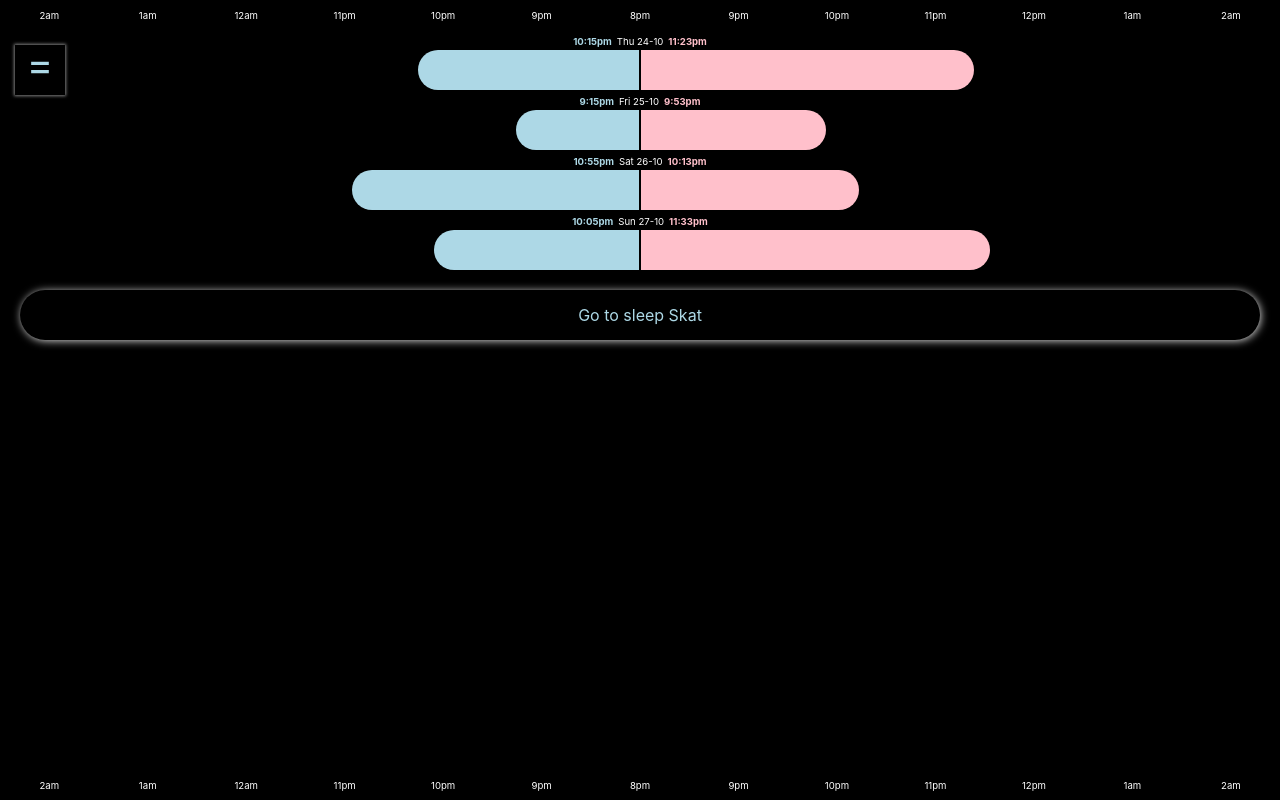
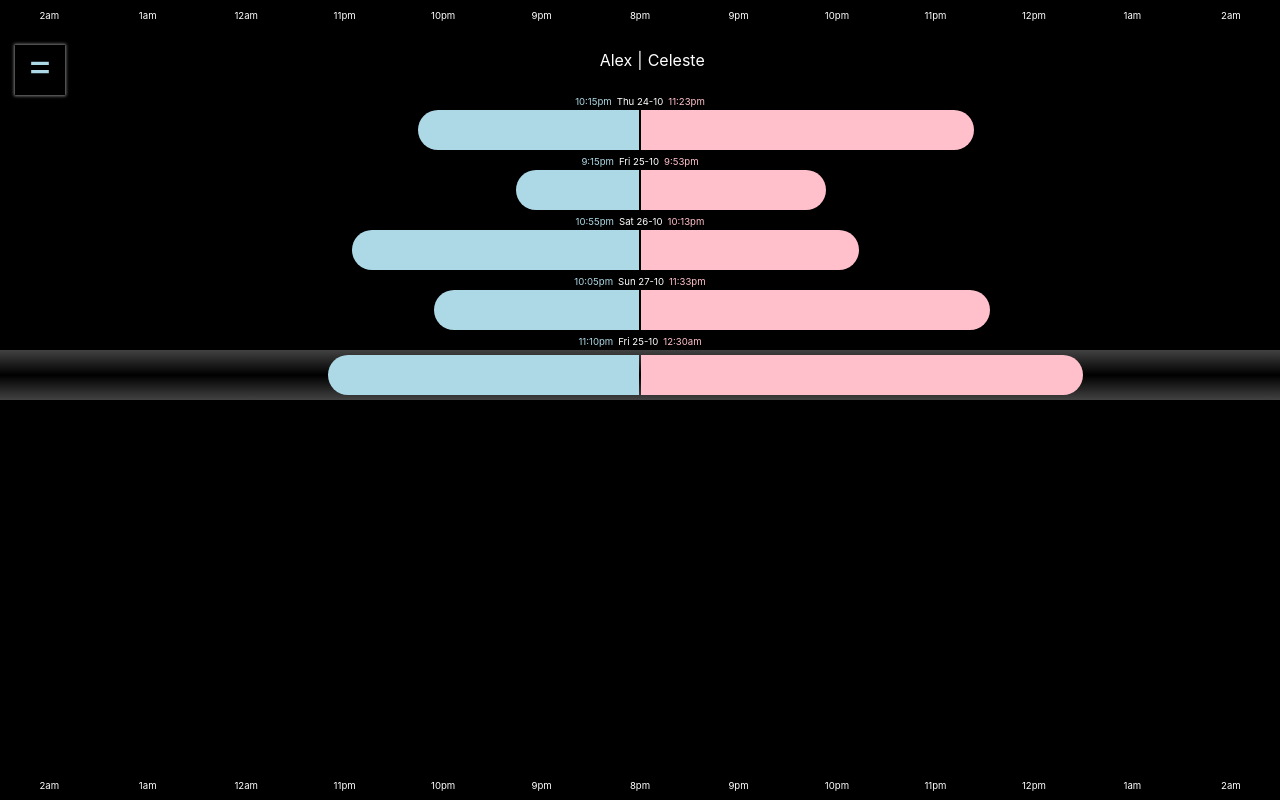
Before and after one commit to BaysheffDev/gotobedskat, a React (Create React App) app: page / in a window 1280 px wide. Built offline with nearby package versions, Linux system fonts and the light colour scheme.

Commit message:
-colors will now be dependent on user assigned color -grid days and today setting functionality now based on example data formatted as expected from api -added spacer with user names at top of days list

```diff
--- a/src/App.css
+++ b/src/App.css
@@ -22,7 +22,8 @@
     width: 100%;
 }
 .day.day-today {
-    background: #424242;
+    background: linear-gradient(180deg, #424242, black, #424242);
+    padding: 5px 0;
 }
 .day-date {
     position: absolute;
@@ -52,14 +53,6 @@
 }
 .left {
     margin-right: 1px;
-}
-.day-time-left {
-    color: lightblue;
-    font-weight: bold;
-}
-.day-time-right {
-    color: pink;
-    font-weight: bold;
 }
 
 .today-container {
@@ -124,3 +117,15 @@
     color: lightblue;
     transform: translateY(-6px);
 }
+.beginning-component {
+    color: white;
+}
+.beginning-component-left {
+    width: 100px;
+    margin-right: 5px;
+    text-align: right;
+}
+.beginning-component-right {
+    width: 100px;
+    margin-left: 5px;
+}
--- a/src/Components/Day.js
+++ b/src/Components/Day.js
@@ -2,7 +2,7 @@ import React, { useState } from 'react';
 import moment from 'moment';
 import { getBarWidth } from './helpers.js';
 
-const Day = ({ dateTime }) => {
+const Day = ({ dateTime, userColor, partnerColor }) => {
   const [left, setLeft] = useState(dateTime.userTime);
   const [right, setRight] = useState(dateTime.partnerTime);
   const [leftBarWidth, setLeftBarWidth] = useState(getBarWidth(dateTime.userTime));
@@ -12,15 +12,15 @@ const Day = ({ dateTime }) => {
   return (
     <div className="day">
         <div className="day-date">
-            <div className={left ? "day-time-left" : ""}>{left}</div>
+            <div style={{color: `${userColor}`}}>{left}</div>
             <div className="day-date-text">{today}</div>
-            <div className={right ? "day-time-right" : ""}>{right}</div>
+            <div style={{color: `${partnerColor}`}}>{right}</div>
         </div>
       <div onClick={() => console.log("Clicked")} className="left">
-        <div style={{background: "lightblue", width: `${leftBarWidth}%`}} className="day-level-left"></div>
+        <div style={{background: `${userColor}`, width: `${leftBarWidth}%`}} className="day-level-left"></div>
       </div>
       <div className="right">
-        <div style={{background: "pink", width: `${rightBarWidth}%`}} className="day-level-right"></div>
+        <div style={{background: `${partnerColor}`, width: `${rightBarWidth}%`}} className="day-level-right"></div>
       </div>
     </div>
   );
--- a/src/Components/Grid.js
+++ b/src/Components/Grid.js
@@ -8,7 +8,8 @@ import {calendar} from './helpers.js';
 
 const Grid = () => {
   // const [dates, setTodayDates] = useState(calendar(moment().format('YYYY-MM-DD')));
-  const [datesTimes] = useState(data);
+  const [datesTimes] = useState(data.sleepData);
+  const [userInfo] = useState(data.userInfoData);
   const bottomRef = useRef(null);
 
   useEffect(() => {
@@ -37,12 +38,13 @@ const Grid = () => {
           =
         </div>
       </div>
+      <div className="day beginning-component"><div className="beginning-component-left">Alex</div> <div> | </div> <div className="beginning-component-right">Celeste</div></div>
         {datesTimes.map((dateTime, key) =>
           <div className="day-container" key={key}>
-            <Day dateTime={dateTime} />
+            <Day dateTime={dateTime} userColor={userInfo.userColor} partnerColor={userInfo.partnerColor} />
           </div>
         )}
-        {moment().hour() > 5 && moment().hour() < 18 ? "" : <Today partnerTime={"12:30am"} />}
+        {moment().hour() > 5 && moment().hour() < 18 ? "" : <Today userTime={"11:10pm"} partnerTime={"12:30am"} userColor={userInfo.userColor} partnerColor={userInfo.partnerColor} />}
         <div ref={bottomRef} className="footer-spacer"></div>
     </div>
   );
--- a/src/Components/Today.js
+++ b/src/Components/Today.js
@@ -2,9 +2,9 @@ import React, { useState } from 'react';
 import moment from 'moment';
 import { getTime, getBarWidth } from './helpers.js';
 
-const Today = ({ partnerTime }) => {
-    const [entered, setEntered] = useState(false);
-    const [leftBarWidth, setLeftBarWidth] = useState(5);
+const Today = ({ userTime, partnerTime, userColor, partnerColor }) => {
+    const [entered, setEntered] = useState(userTime);
+    const [leftBarWidth, setLeftBarWidth] = useState(userTime ? getBarWidth(userTime) : 5);
     const [rightBarWidth] = useState(getBarWidth(partnerTime));
     const [today] = useState(moment().format("ddd DD-MM"));
     const [time, setTime] = useState();
@@ -34,15 +34,15 @@ const Today = ({ partnerTime }) => {
         return (
             <div className="day day-today">
                 <div className="day-date">
-                    <div className="day-time-left">{time}</div>
+                    <div style={{color: `${userColor}`}}>{userTime}</div>
                     <div className="day-date-text">{today}</div>
-                    <div className="day-time-right">{partnerTime}</div>
+                    <div style={{color: `${partnerColor}`}}>{partnerTime}</div>
                 </div>
               <div onClick={() => handelDoubleClick()} className="left">
-                <div style={{background: "lightblue", width: `${leftBarWidth}%`}} className="day-level-left"></div>
+                <div style={{background: `${userColor}`, width: `${leftBarWidth}%`}} className="day-level-left"></div>
               </div>
               <div className="right">
-                <div style={{background: "pink", width: `${rightBarWidth}%`}} className="day-level-right"></div>
+                <div style={{background: `${partnerColor}`, width: `${rightBarWidth}%`}} className="day-level-right"></div>
               </div>
             </div>
         );
@@ -50,7 +50,7 @@ const Today = ({ partnerTime }) => {
     else {
         return (
             <div onClick={() => updateDay()} className="today-container">
-                <div className="today">Go to sleep Skat</div>
+                <div className="today">Go to bed Skat</div>
             </div>
         );
     }
--- a/src/data.js
+++ b/src/data.js
@@ -1,4 +1,11 @@
-const data = [
+const data = {
+    userInfoData: {
+        userName: "Alex",
+        userColor: "lightblue",
+        partnerName: "Celeste",
+        partnerColor: "pink"
+    },
+    sleepData: [
         {
             date: "2019-10-24",
             userTime: "10:15pm",
@@ -19,6 +26,7 @@ const data = [
             userTime: "10:05pm",
             partnerTime: "11:33pm"
         },
-]
+    ],
+}
 
 export default data;
```
Also changed, not shown: src/Components/helpers.js (+7 -0 lines). Lines whose indentation alone changed are shown as unchanged.
